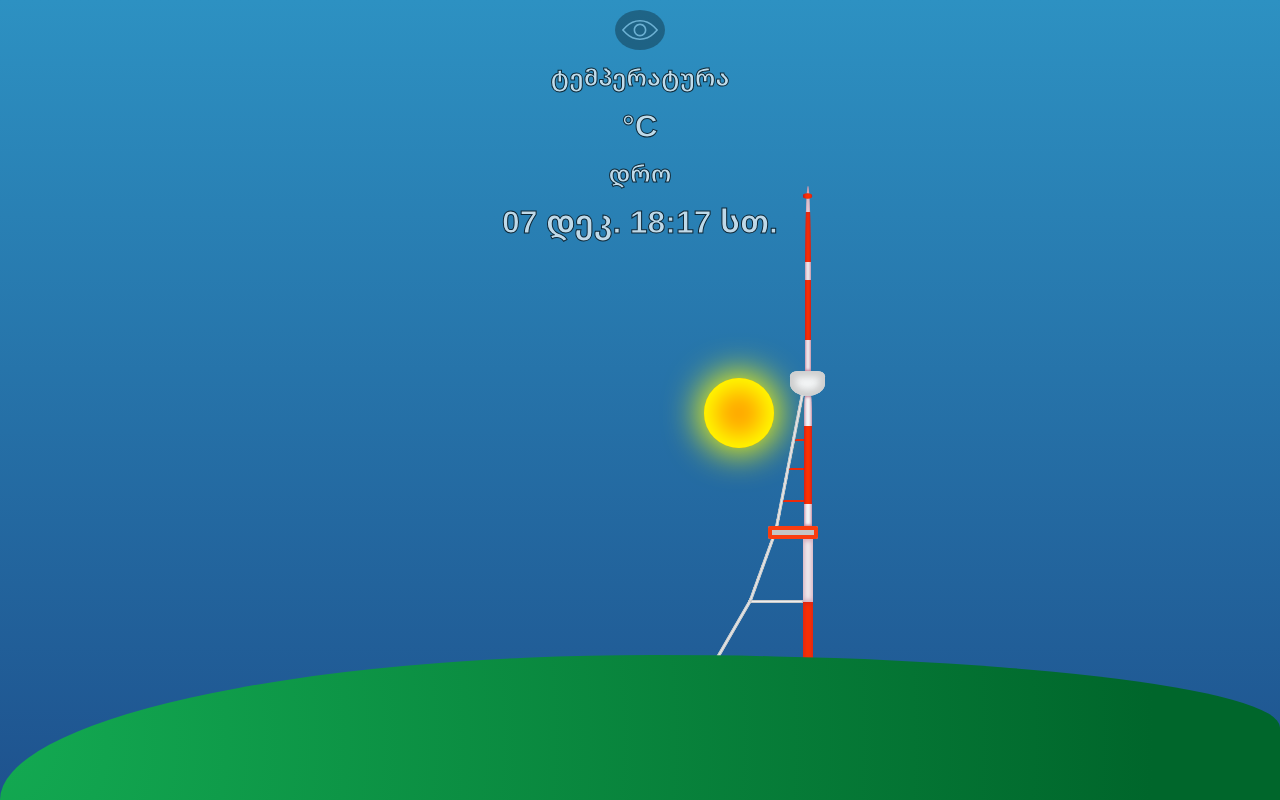
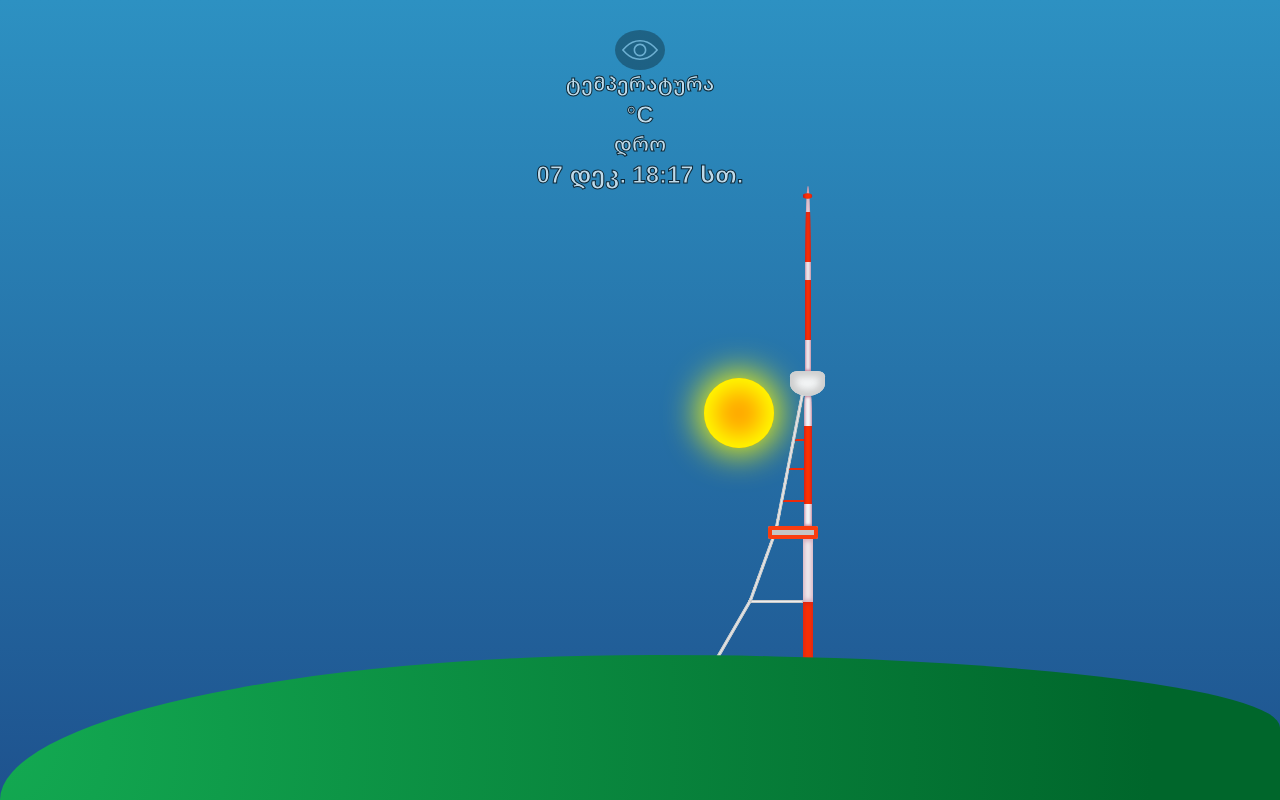
Before and after one commit to lukaoes/andza, a React (Create React App) app: page / in a window 1280 px wide. Built offline with nearby package versions, Linux system fonts and the light colour scheme; no server answers.

Commit message:
update info box

```diff
--- a/src/components/andza/andza.styled.js
+++ b/src/components/andza/andza.styled.js
@@ -10,6 +10,7 @@ export const AndzaLayout = styled.div`
     position: absolute;
     bottom: 136px;
     left:60%;
+    z-index: 2;
 `
 
 export const ThickBottom = styled.div`
--- a/src/components/mta/mta.index.js
+++ b/src/components/mta/mta.index.js
@@ -7,5 +7,5 @@ export const MtaLayout = styled.div`
     border-radius: 51% 49% 100% 0% / 100% 50% 0% 0% ;
     position: absolute;
     bottom: 0px;
-
+    z-index: 3;
 `
--- a/src/components/sky/index.scss
+++ b/src/components/sky/index.scss
@@ -551,21 +551,25 @@ body {
 }
 
 .weather {
+    width: 100%;
     position: absolute;
-    top: 50px;
+    top: 70px;
     left: 50%;
     transform: translateX(-50%);
     color: #fff;
     opacity: 0.7;
+    z-index: 1;
     h1 {
+        font-size: 24px;
         text-align: center;
         margin: 0;
         -webkit-text-stroke-width: 1px;
         -webkit-text-stroke-color: black;
     }
     h2 {
+        font-size: 20px;
         text-align: center;
-        margin: 10px;
+        margin: 0;
         -webkit-text-stroke-width: 1px;
         -webkit-text-stroke-color: black;
     }
@@ -582,10 +586,15 @@ body {
     opacity: 0.3;
     background-color: #000;
     position: absolute;
-    top: 10px;
+    top: 30px;
     left: 50%;
     transform: translateX(-50%);
+    transition: all 0.3s ease-in-out;
     svg {
         fill: #fff;
     }
+
+    &:hover {
+        opacity: 1;
+    }
 }
```
